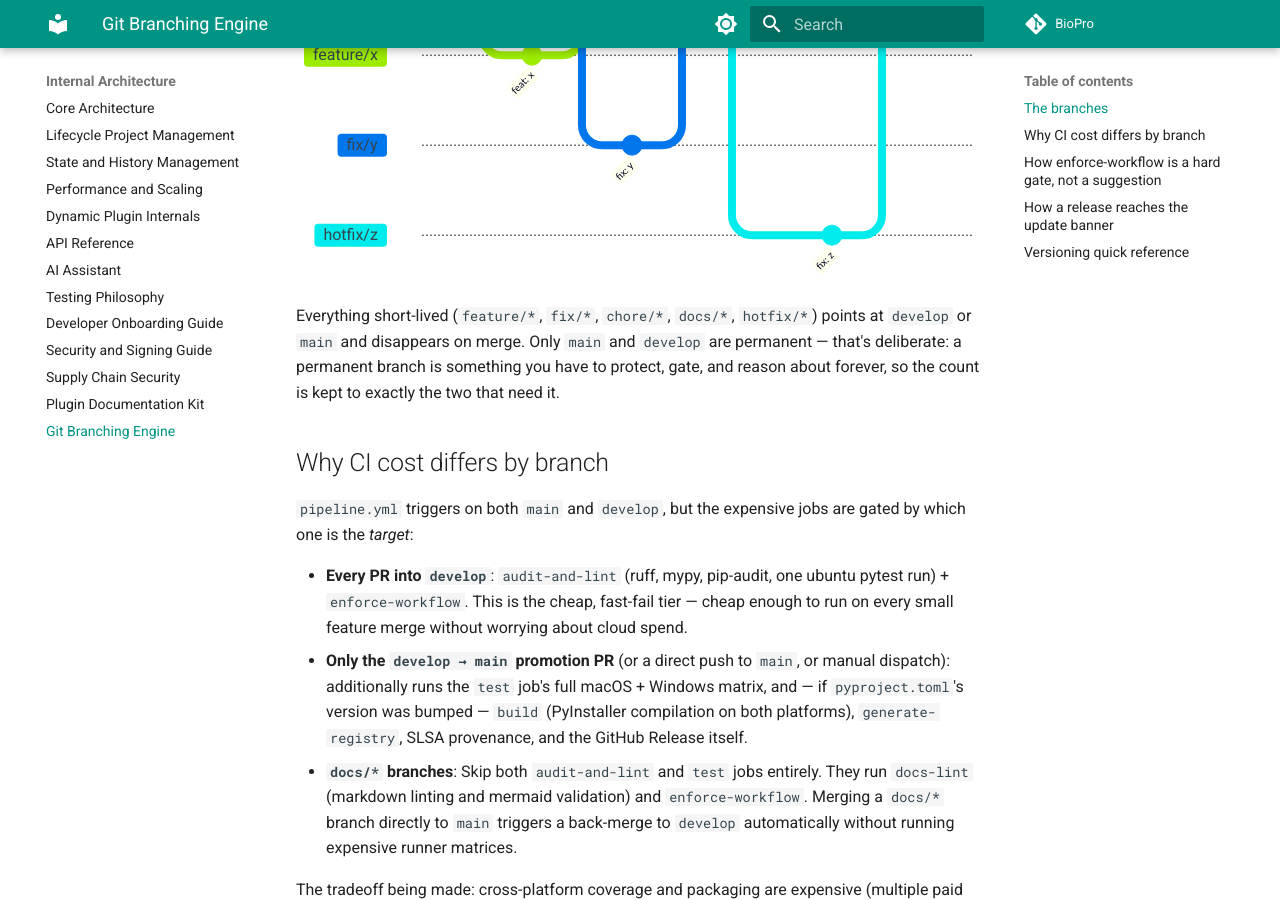
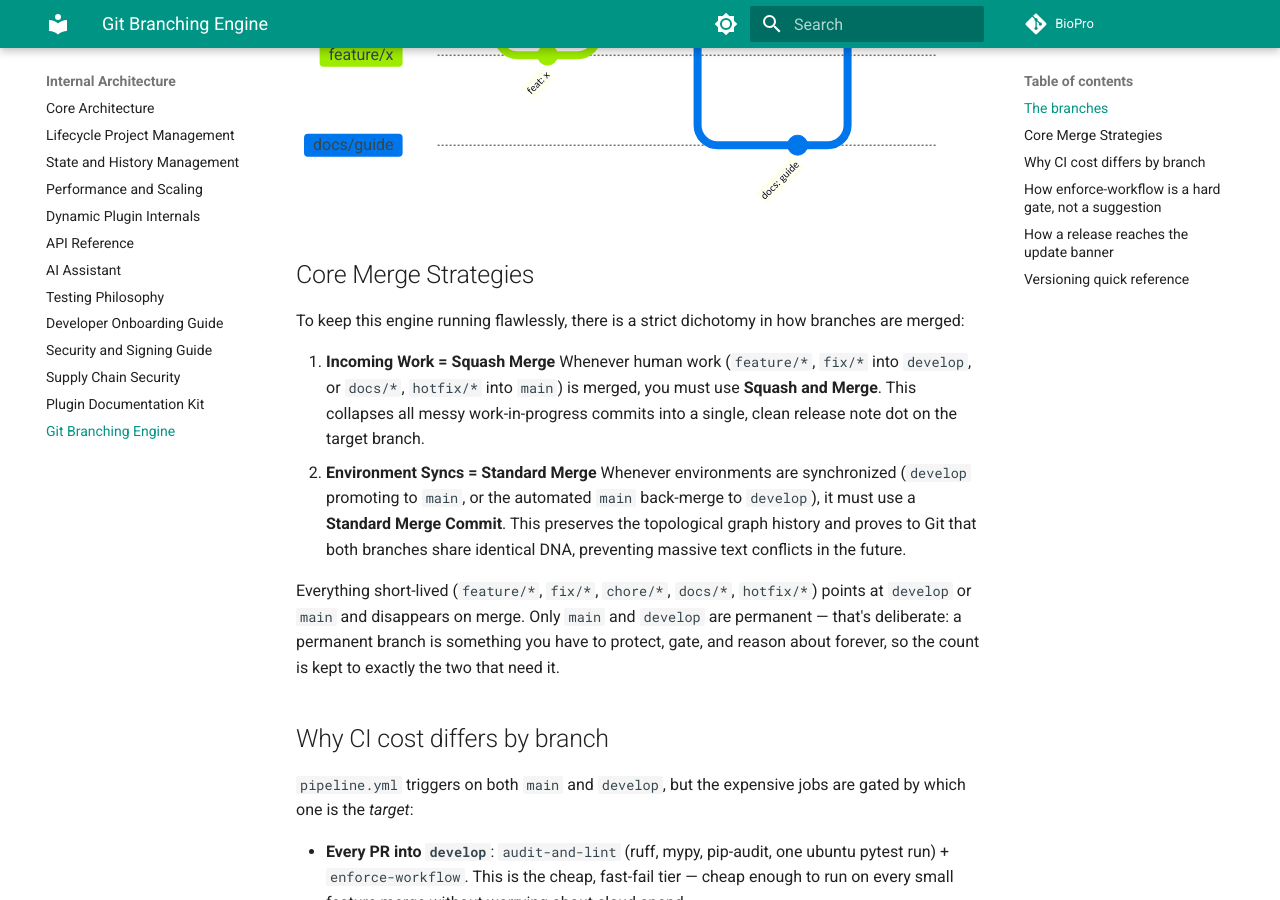
Before and after one commit to KalaimaranB/BioPro, an MkDocs documentation site: the page built from docs/internal/23_Git_Branching_Engine.md, in a window 1280 px wide and 900 px high, scrolled down 1050 px. Built offline with MkDocs 1.6.1 and Material for MkDocs 9.7.7, drawn with Linux system fonts in a browser that asks for light colours; comment, search, counter and statistics services are not loaded.

Commit message:
docs: update branching engine documentation (#46)

````diff
--- a/docs/internal/23_Git_Branching_Engine.md
+++ b/docs/internal/23_Git_Branching_Engine.md
@@ -23,25 +23,29 @@ gitGraph
    commit id: "feat: x"
    checkout develop
    merge feature/x tag: "squash"
-   branch fix/y
-   checkout fix/y
-   commit id: "fix: y"
-   checkout develop
-   merge fix/y tag: "squash"
    commit id: "next work"
    checkout main
    merge develop tag: "promotion"
    checkout develop
-   commit id: "next work"
+   commit id: "more dev work"
    checkout main
-   branch hotfix/z
-   checkout hotfix/z
-   commit id: "fix: z"
+   branch docs/guide
+   checkout docs/guide
+   commit id: "docs: guide"
    checkout main
-   merge hotfix/z tag: "squash"
+   merge docs/guide tag: "squash"
    checkout develop
    merge main tag: "back-merge"
 ```
+
+## Core Merge Strategies
+
+To keep this engine running flawlessly, there is a strict dichotomy in how branches are merged:
+
+1. **Incoming Work = Squash Merge**
+   Whenever human work (`feature/*`, `fix/*` into `develop`, or `docs/*`, `hotfix/*` into `main`) is merged, you must use **Squash and Merge**. This collapses all messy work-in-progress commits into a single, clean release note dot on the target branch.
+2. **Environment Syncs = Standard Merge**
+   Whenever environments are synchronized (`develop` promoting to `main`, or the automated `main` back-merge to `develop`), it must use a **Standard Merge Commit**. This preserves the topological graph history and proves to Git that both branches share identical DNA, preventing massive text conflicts in the future.
 
 Everything short-lived (`feature/*`, `fix/*`, `chore/*`, `docs/*`, `hotfix/*`) points at `develop` or `main` and disappears on merge. Only `main` and `develop` are permanent — that's deliberate: a permanent branch is something you have to protect, gate, and reason about forever, so the count is kept to exactly the two that need it.
 
````
